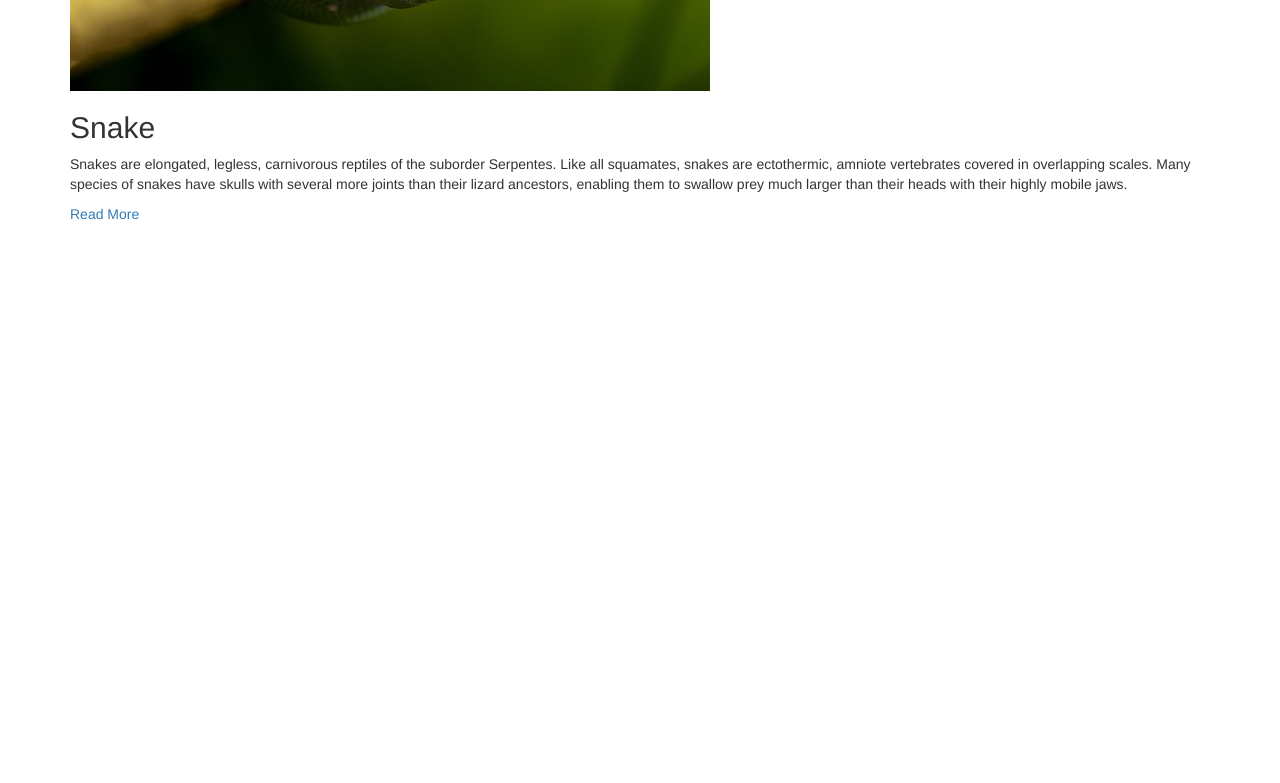
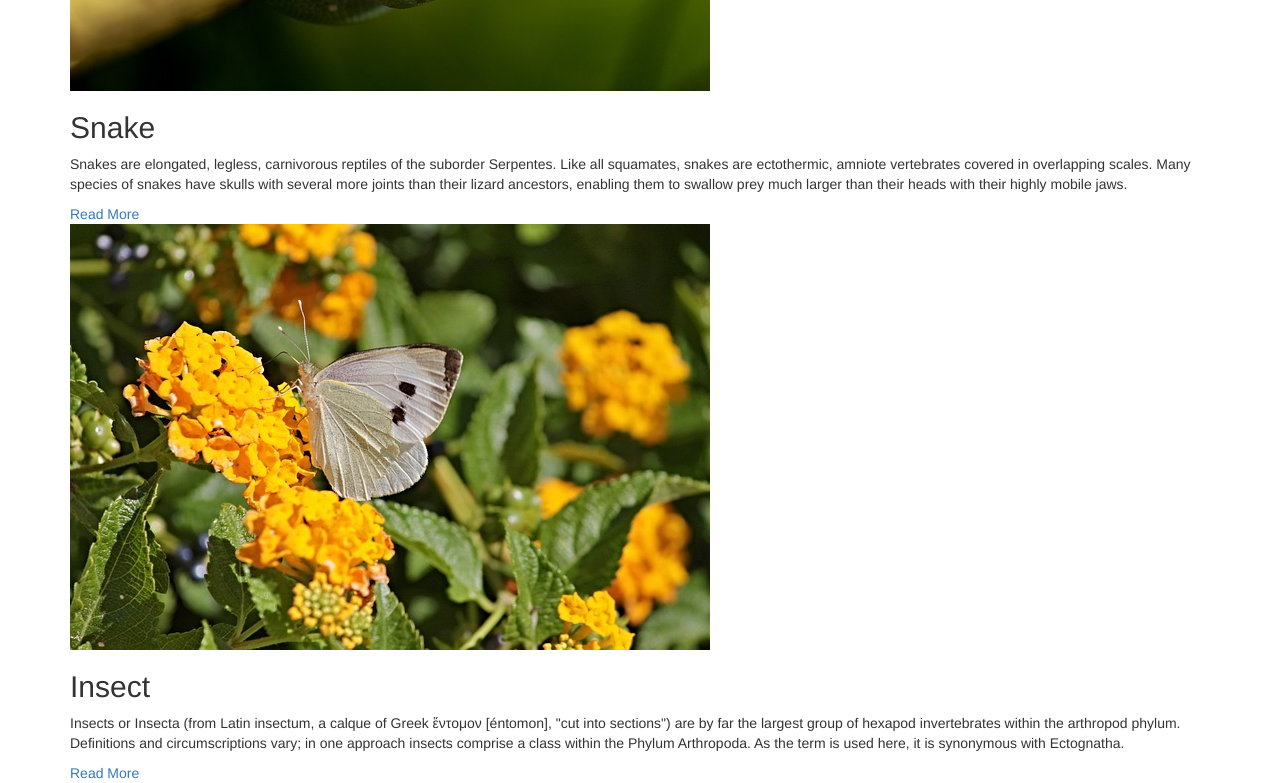
Before and after one commit to planeswalker1/animal-wiki, a plain HTML site: page index.html in a window 1280 px wide. Shown: the part 968-1751 px from the top of the page. Before the commit the page ends 1192 px from the top, so only its background shows below. Drawn offline with Linux system fonts and the light colour scheme.

Commit message:
Add section for insects

```diff
--- a/index.html
+++ b/index.html
@@ -39,6 +39,19 @@
         <a href="https://en.wikipedia.org/wiki/Snake">Read More</a>
       </div>
     </div>
+
+    <div class="section">
+      <div class="initially-shown">
+        <img class="img-responsive" src="img/insect.jpg" alt="Picture of a butterfly">
+      </div>
+      <div class="initially-hidden">
+        <h2>Insect</h2>
+        <p>
+          Insects or Insecta (from Latin insectum, a calque of Greek ἔντομον [éntomon], "cut into sections") are by far the largest group of hexapod invertebrates within the arthropod phylum. Definitions and circumscriptions vary; in one approach insects comprise a class within the Phylum Arthropoda. As the term is used here, it is synonymous with Ectognatha.
+        </p>
+        <a href="https://en.wikipedia.org/wiki/Insect">Read More</a>
+      </div>
+    </div>
   </div>
 </body>
 </html>
```
